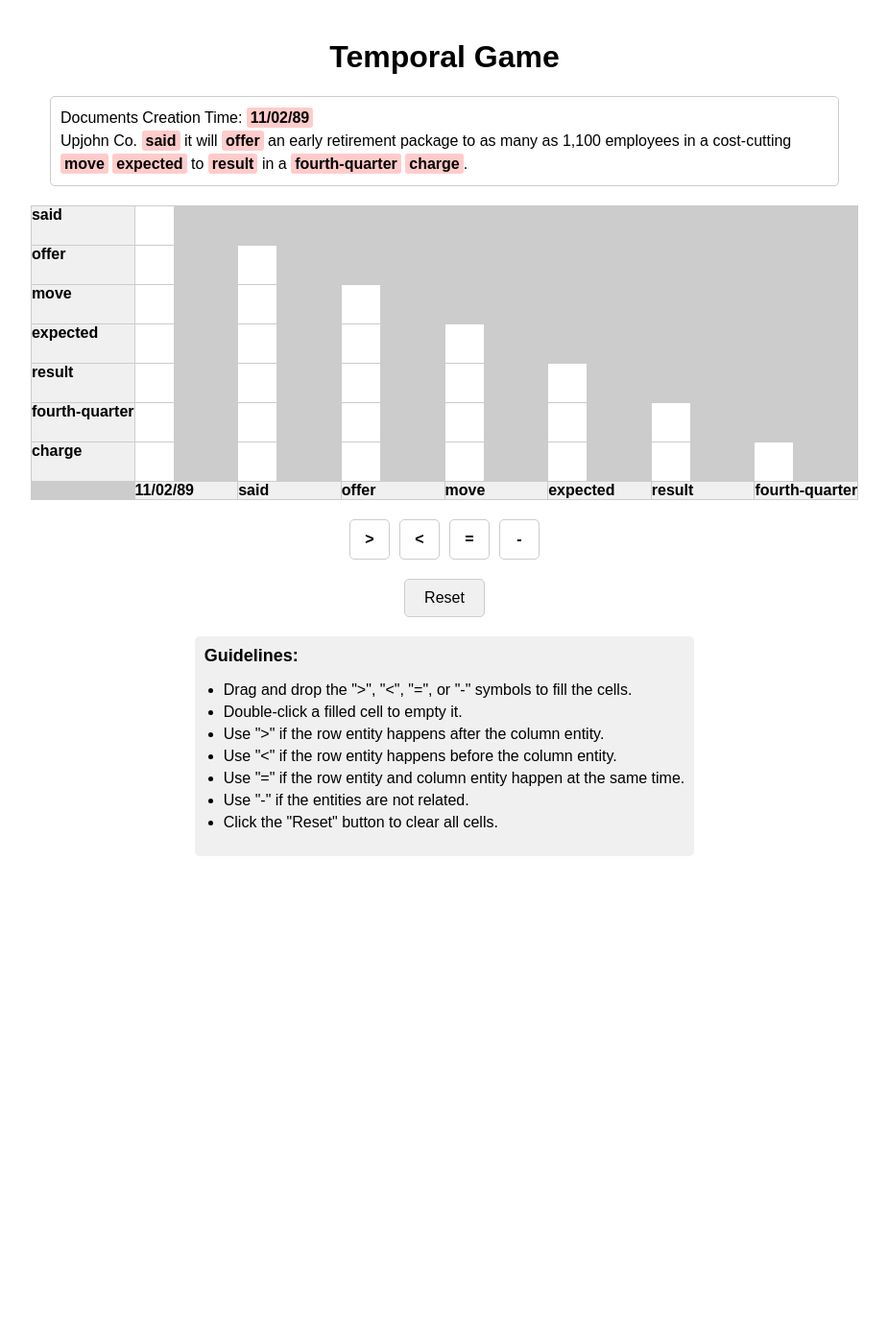
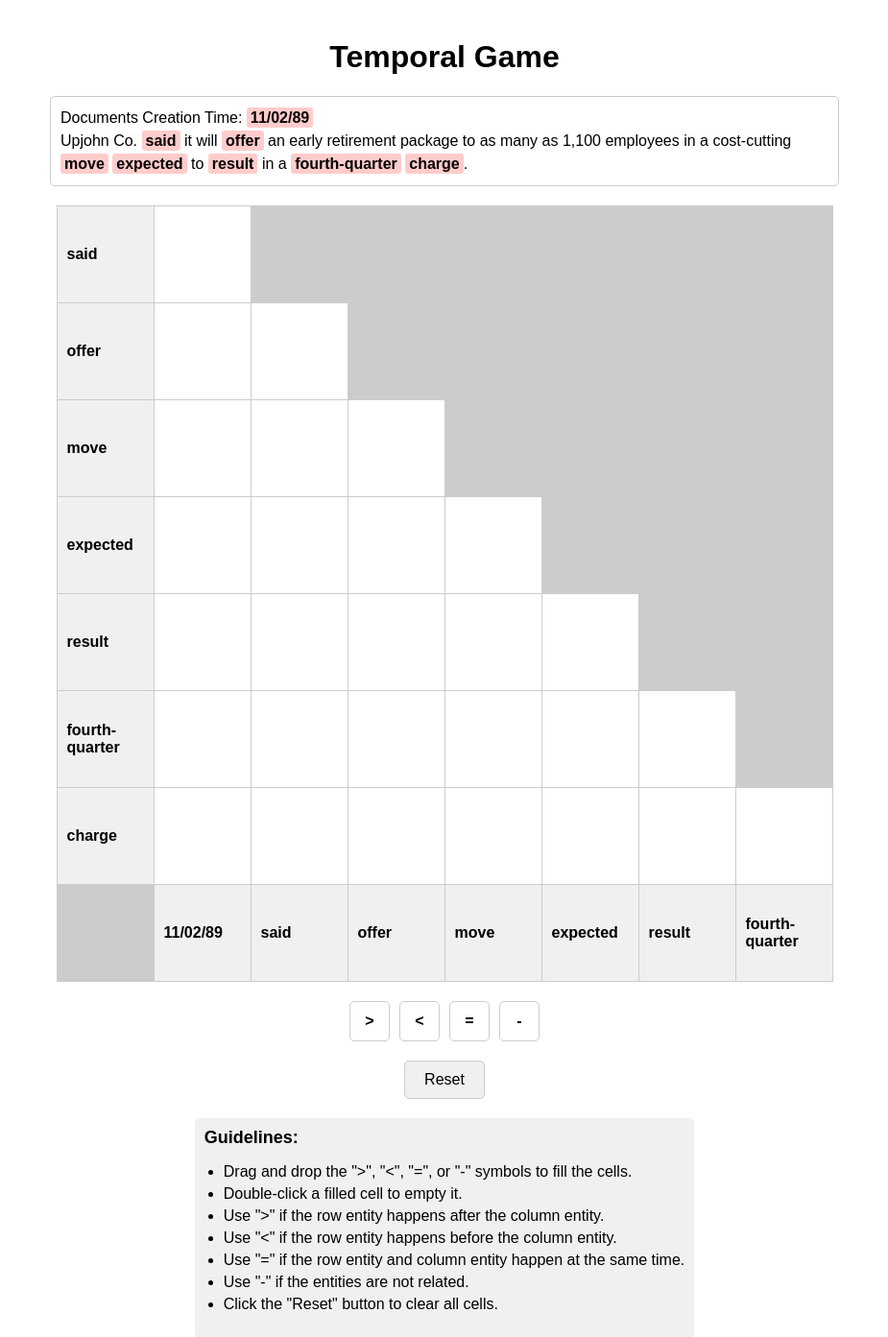
Before and after one commit to hmosousa/temporal_game_demo, a Flask app: page / in a window 1280 px wide. Shown: the top 1393 px of the page at 96% size, without its empty margins (177-1102 px from the left). Before the commit the page ends 892 px from the top, so only its background shows below. Run offline with Flask 3, Linux system fonts and the light colour scheme.

Commit message:
Fix cell size

```diff
--- a/static/css/style.css
+++ b/static/css/style.css
@@ -42,8 +42,8 @@ body {
 }
 
 .board-cell {
-    width: 40px;
-    height: 40px;
+    width: 100px;
+    height: 100px;
     background-color: white;
     display: flex;
     justify-content: center;
@@ -54,6 +54,25 @@ body {
 .board-header {
     background-color: #f0f0f0;
     font-weight: bold;
+}
+
+.column-header {
+    text-orientation: mixed;
+    width: 100px;
+    height: 100px;
+    display: flex;
+    align-items: center;
+    padding-left: 10px;
+    box-sizing: border-box;
+}
+
+.row-header {
+    text-align: left;
+    display: flex;
+    align-items: center;
+    width: 100px;
+    padding-left: 10px;
+    box-sizing: border-box;
 }
 
 #relation-buttons {
```
